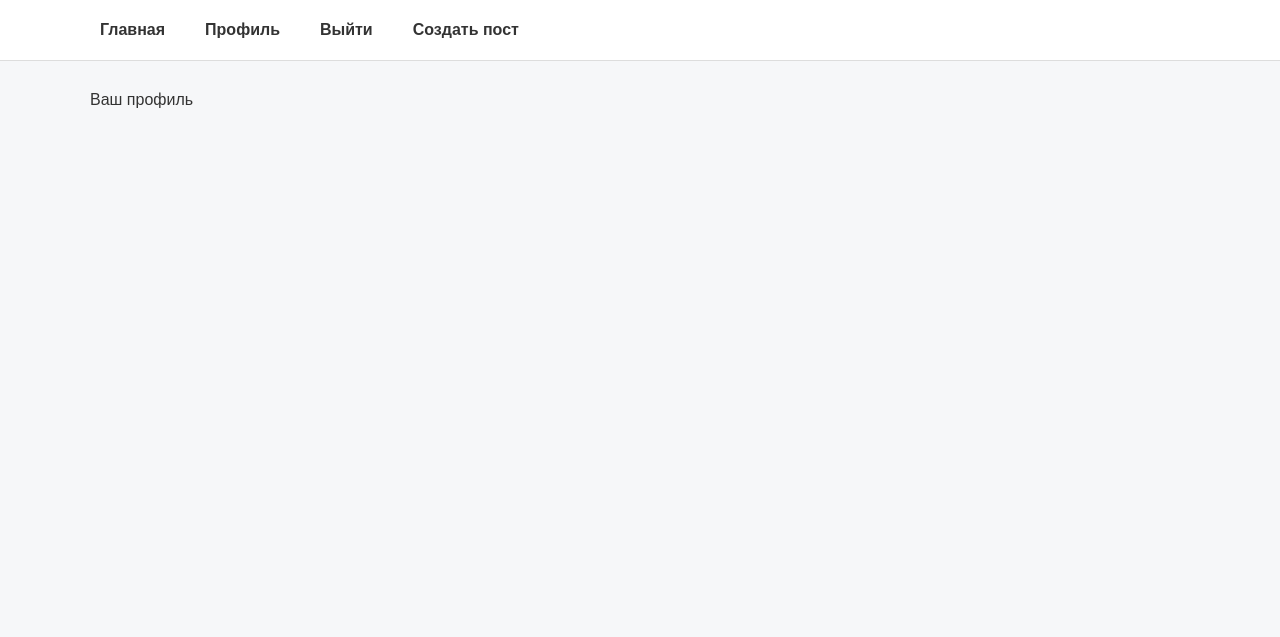
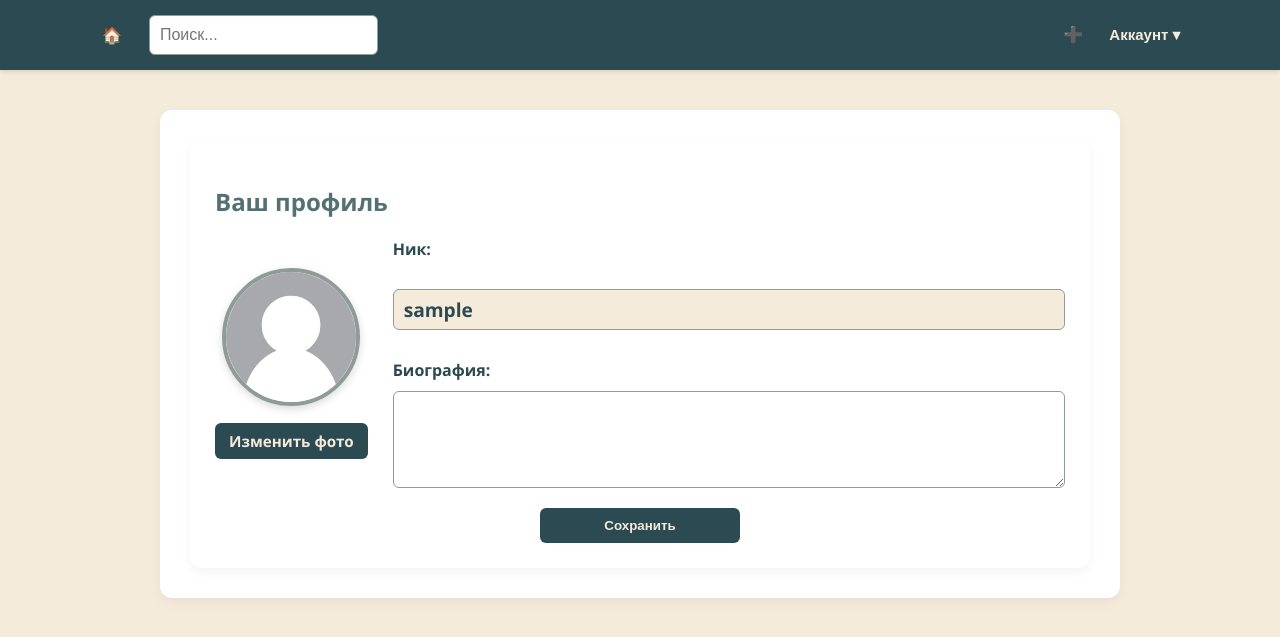
Before and after one commit to kripersi/WanderLog-site, a Django app: page /users/profile/ in a window 1280 px wide. Shown: the top 637 px of the page. Run offline with Django 5.2, Linux system fonts and the light colour scheme; the visitor is signed in with stand-in values (Sample User, id 1).

Commit message:
Обновил стили, улучшил форму регистрации

```diff
--- a/static/css/style.css
+++ b/static/css/style.css
@@ -1,16 +1,17 @@
+/* Общие стили */
 body {
     margin: 0;
     padding: 0;
-    font-family: Arial, sans-serif;
-    background: #f6f7f9;
-    color: #333;
+    font-family: 'Segoe UI', sans-serif;
+    background-color: #F4EBDB;
+    color: #2C4A52;
 }
 
 /* Навигация */
 header {
-    background: white;
-    border-bottom: 1px solid #ddd;
+    background-color: #2C4A52;
     padding: 15px 0;
+    box-shadow: 0 2px 4px rgba(0,0,0,0.1);
 }
 
 nav {
@@ -19,24 +20,251 @@ nav {
     margin: auto;
     display: flex;
     gap: 20px;
+    justify-content: space-between;
+    align-items: center;
 }
 
 nav a {
     text-decoration: none;
-    font-weight: bold;
-    color: #333;
-    padding: 6px 10px;
+    font-weight: 600;
+    color: #F4EBDB;
+    padding: 8px 12px;
     border-radius: 6px;
-    transition: 0.2s;
+    transition: background 0.3s ease;
 }
 
 nav a:hover {
-    background: #e5e5e5;
+    background-color: #537072;
+}
+
+.nav-left {
+    display: flex;
+    align-items: center;
+    gap: 15px;
 }
 
 /* Контент */
 main {
     width: 90%;
-    max-width: 1100px;
-    margin: 30px auto;
+    max-width: 900px;
+    margin: 40px auto;
+    background-color: #ffffff;
+    padding: 30px;
+    border-radius: 12px;
+    box-shadow: 0 4px 12px rgba(0,0,0,0.05);
+    color: #2C4A52;
 }
+
+/* Заголовки */
+h1, h2 {
+    color: #537072;
+    margin-bottom: 20px;
+}
+
+/* Выпадающее меню */
+.dropdown {
+    position: relative;
+    display: inline-block;
+}
+
+.dropdown-btn {
+    background: none;
+    border: none;
+    cursor: pointer;
+    font-weight: bold;
+    font-size: 15px;
+    padding: 6px 10px;
+}
+
+.dropdown-btn:hover {
+    background: #e5e5e5;
+    border-radius: 6px;
+}
+
+.dropdown-content {
+    display: none;
+    position: absolute;
+    right: 0;
+    background: white;
+    min-width: 140px;
+    border: 1px solid #ddd;
+    border-radius: 6px;
+    padding: 5px 0;
+    z-index: 10;
+}
+
+.dropdown-content a {
+    display: block;
+    padding: 8px 12px;
+    text-decoration: none;
+    color: #333;
+}
+
+.dropdown-content a:hover {
+    background: #f2f2f2;
+}
+
+/* Показываем меню при наведении */
+.dropdown:hover .dropdown-content {
+    display: block;
+}
+
+/* Формы */
+form {
+    display: flex;
+    flex-direction: column;
+    gap: 15px;
+}
+
+/* Поля ввода */
+input[type="text"],
+input[type="email"],
+input[type="password"],
+textarea,
+select {
+    padding: 10px;
+    border: 1px solid #8E9B97;
+    border-radius: 6px;
+    background-color: #fff;
+    font-size: 1em;
+}
+
+button {
+    background-color: #2C4A52;
+    color: #F4EBDB;
+    border: none;
+    padding: 10px 16px;
+    border-radius: 6px;
+    font-weight: bold;
+    cursor: pointer;
+    transition: background 0.3s ease;
+}
+
+button:hover {
+    background-color: #537072;
+}
+
+
+/* Контейнер формы */
+.form-container {
+    background-color: #F4EBDB;
+    padding: 25px;
+    border-radius: 8px;
+    border: 1px solid #8E9B97;
+}
+
+/* Ссылки в форме */
+.form-footer {
+    margin-top: 10px;
+    font-size: 0.95em;
+    color: #8E9B97;
+}
+
+.form-footer a {
+    color: #2C4A52;
+    text-decoration: underline;
+    font-weight: 600;
+}
+
+
+/* Профиль */
+.profile-container {
+    background-color: #ffffff;
+    padding: 25px;
+    border-radius: 12px;
+    box-shadow: 0 4px 12px rgba(0,0,0,0.05);
+    color: #2C4A52;
+}
+
+.profile-form {
+    display: flex;
+    flex-direction: column;
+    gap: 20px;
+}
+
+.profile-header {
+    display: flex;
+    gap: 25px;
+    align-items: center;
+}
+
+.avatar img {
+    width: 110px;
+    height: 110px;
+    object-fit: cover;
+    border-radius: 50%;
+    border: 3px solid #8E9B97;
+}
+
+.info {
+    flex: 1;
+    display: flex;
+    flex-direction: column;
+    gap: 10px;
+}
+
+.info label {
+    font-weight: 600;
+}
+
+/* Блок аватара */
+.avatar-block {
+    display: flex;
+    flex-direction: column;
+    align-items: center;
+    gap: 12px;
+}
+
+/* Фото */
+.avatar img {
+    width: 130px;
+    height: 130px;
+    object-fit: cover;
+    border-radius: 50%;
+    border: 4px solid #8E9B97;
+    box-shadow: 0 3px 8px rgba(0,0,0,0.15);
+}
+
+/* Скрытый input */
+#id_avatar {
+    display: none;
+}
+
+/* Красивая кнопка */
+.avatar-btn {
+    display: inline-block;
+    padding: 8px 14px;
+    background-color: #2C4A52;
+    color: #F4EBDB;
+    border-radius: 6px;
+    cursor: pointer;
+    transition: 0.3s ease;
+    font-size: 0.95em;
+    font-weight: 600;
+}
+
+.avatar-btn:hover {
+    background-color: #537072;
+}
+
+/* Никнейм */
+.username {
+    font-size: 1.2em;
+    font-weight: 700;
+    background: #F4EBDB;
+    padding: 6px 10px;
+    border-radius: 6px;
+    display: inline-block;
+    border: 1px solid #8E9B97;
+    color: #2C4A52;
+}
+
+/* Кнопка сохранить */
+.save-btn {
+    width: 200px;
+    align-self: center;
+}
+
+.hidden-input {
+    display: none;
+}
--- a/templates/base.html
+++ b/templates/base.html
@@ -10,18 +10,37 @@
 <body>
 <header>
     <nav>
-        <a href="/">Главная</a>
-        {% if user.is_authenticated %}
-        <a href="/">Профиль</a>
+        <!-- Левый блок -->
+        <div class="nav-left">
+            <a href="{% url 'core:home' %}" class="icon-home">🏠</a>
 
-        <a href="{% url 'users:logout' %}">Выйти</a>
-        {% else %}
-        <a href="{% url 'users:login' %}">Войти</a>
-        <a href="{% url 'users:register' %}">Регистрация</a>
-        {% endif %}
-        <a href="/">Создать пост</a>
+            <form method="get" action="{% url 'core:home' %}" class="search-form">
+                <input type="text" name="q" placeholder="Поиск...">
+            </form>
+        </div>
+
+        <!-- Правый блок -->
+        <div class="nav-right">
+            {% if user.is_authenticated %}
+            <a href="/" class="icon-plus">➕</a>
+
+            <div class="dropdown">
+                <button class="dropdown-btn">Аккаунт ▾</button>
+
+                <div class="dropdown-content">
+                    <a href="{% url 'users:profile' %}">Профиль</a>
+                    <a href="{% url 'users:logout' %}">Выйти</a>
+                </div>
+            </div>
+            {% else %}
+            <a href="{% url 'users:login' %}">Войти</a>
+            <a href="{% url 'users:register' %}">Создать</a>
+            {% endif %}
+        </div>
+        </div>
     </nav>
 </header>
+
 <main>
     {% block content %}{% endblock %}
 </main>
--- a/users/forms.py
+++ b/users/forms.py
@@ -13,6 +13,17 @@ class UserRegisterForm(UserCreationForm):
 
 
 class ProfileUpdateForm(forms.ModelForm):
+    avatar = forms.ImageField(
+        required=False,
+        widget=forms.FileInput(attrs={'class': 'hidden-input'})
+    )
+
+    bio = forms.CharField(
+        required=False,
+        widget=forms.Textarea(attrs={'rows': 5}),
+        max_length=5000
+    )
+
     class Meta:
         model = Profile
         fields = ['avatar', 'bio']
--- a/users/models.py
+++ b/users/models.py
@@ -1,13 +1,26 @@
+import os
+import string
+import random
+from datetime import datetime
 from django.db import models
 from django.contrib.auth.models import User
 from django.db.models.signals import post_save
 from django.dispatch import receiver
 
 
+def avatar_upload_path(instance, filename):
+    ext = filename.split('.')[-1]
+    dt = datetime.now().strftime("%Y%m%d_%H%M%S")
+    rand = ''.join(random.choices(string.ascii_lowercase, k=5))
+    new_name = f"{dt}_{rand}.{ext}"
+
+    return os.path.join("avatars", new_name)
+
+
 class Profile(models.Model):
     user = models.OneToOneField(User, on_delete=models.CASCADE, related_name='profile')
-    avatar = models.ImageField(upload_to='avatars/', blank=True, null=True)
-    bio = models.TextField(blank=True)
+    avatar = models.ImageField(upload_to=avatar_upload_path, blank=True, null=True)
+    bio = models.TextField(blank=True, max_length=5000)
 
     def __str__(self):
         return f'Профиль {self.user.username}'
--- a/users/templates/users/profile.html
+++ b/users/templates/users/profile.html
@@ -2,8 +2,44 @@
 
 {% block content %}
 
-<div class="form-container">
-Ваш профиль
+<div class="profile-container">
+
+    <h2>Ваш профиль</h2>
+
+    <form method="post" enctype="multipart/form-data" class="profile-form">
+        {% csrf_token %}
+
+        <div class="profile-header">
+
+            <!-- Аватар -->
+            <div class="avatar-block">
+
+                <div class="avatar">
+                    {% if user.profile.avatar %}
+                        <img src="{{ user.profile.avatar.url }}" alt="Avatar">
+                    {% else %}
+                        <img src="/static/images/default-avatar.jpg" alt="No avatar">
+                    {% endif %}
+                </div>
+
+                <label for="id_avatar" class="avatar-btn">Изменить фото</label>
+                {{ form.avatar }}
+            </div>
+
+            <!-- Основная информация -->
+            <div class="info">
+                <label>Ник:</label>
+                <p class="username">{{ user.username }}</p>
+
+                <label>Биография:</label>
+                {{ form.bio }}
+            </div>
+
+        </div>
+
+        <button type="submit" class="save-btn">Сохранить</button>
+    </form>
 
 </div>
+
 {% endblock %}
--- a/users/urls.py
+++ b/users/urls.py
@@ -7,7 +7,7 @@ app_name = 'users'
 urlpatterns = [
     path('register/', views.register, name='register'),
     path('login/', auth_views.LoginView.as_view(template_name='users/login.html'), name='login'),
-    path('logout/', auth_views.LogoutView.as_view(next_page='users:login'), name='logout'),
+    path('logout/', views.logout_user, name='logout'),
     path('profile/', views.profile, name='profile'),
     path('', views.users_home, name='users_home'),
 ]
--- a/users/views.py
+++ b/users/views.py
@@ -1,8 +1,9 @@
 from django.shortcuts import render, redirect
-from django.contrib.auth import login
+from django.contrib.auth import login, logout
 from django.contrib.auth.decorators import login_required
+from django.contrib import messages
+
 from .forms import UserRegisterForm, ProfileUpdateForm
-from django.contrib import messages
 
 
 def users_home(request):
@@ -25,11 +26,19 @@ def register(request):
 
 @login_required
 def profile(request):
+    profile = request.user.profile
+
     if request.method == 'POST':
-        form = ProfileUpdateForm(request.POST, request.FILES, instance=request.user.profile)
+        form = ProfileUpdateForm(request.POST, request.FILES, instance=profile)
         if form.is_valid():
             form.save()
             return redirect('users:profile')
     else:
-        form = ProfileUpdateForm(instance=request.user.profile)
+        form = ProfileUpdateForm(instance=profile)
+
     return render(request, 'users/profile.html', {'form': form})
+
+
+def logout_user(request):
+    logout(request)
+    return redirect('core:home')
```
Also changed, not shown: static/images/default-avatar.jpg (added).
